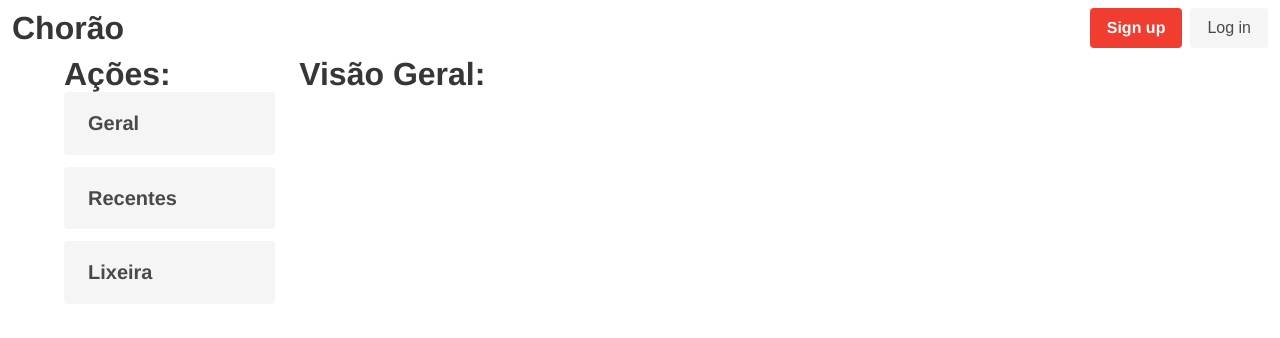
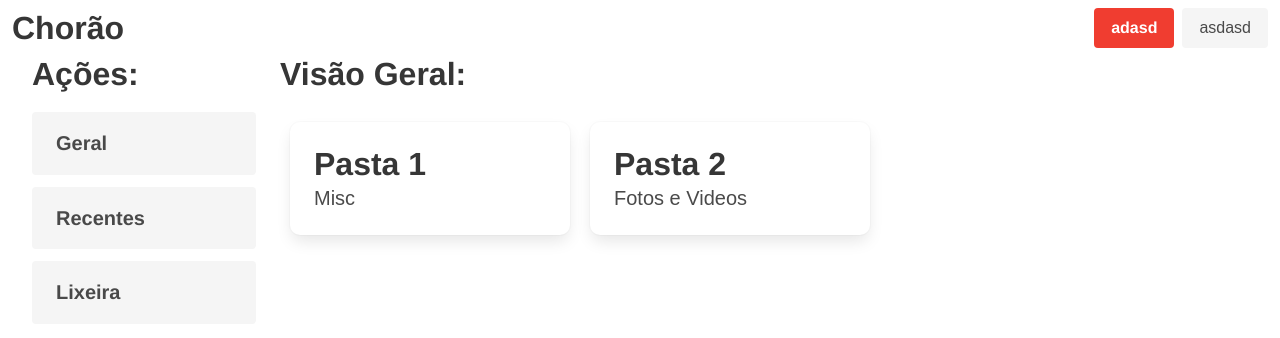
Before and after one commit to wvxbs/chorao, a React (Create React App) app: page /Home in a window 1280 px wide. Shown: the top 338 px of the page. Built offline with nearby package versions, Linux system fonts and the light colour scheme; a web font is replaced by a local one.

Commit message:
general page folders done

```diff
--- a/src/Style.sass
+++ b/src/Style.sass
@@ -10,6 +10,9 @@ $family-sans-serif : 'Helvetica', sans-serif
 
 body
   user-select: none
+
+.title-mb
+  margin-bottom: 20px
 
 .title
   font-weight: bold
@@ -37,3 +40,12 @@ body
   color: $dark
   margin-top: 20px
   text-align: center
+
+.folders-container
+  display: flex
+  flex-wrap: wrap
+
+  .card
+    width: 280px
+    margin: 10px
+    border-radius: 10px
--- a/src/components/Header.js
+++ b/src/components/Header.js
@@ -21,10 +21,10 @@ const Header = props => {
                 <div className="navbar-item">
                     <div className="buttons">
                     <a className="button is-primary">
-                        <strong>Sign up</strong>
+                        <strong>adasd</strong>
                     </a>
                     <a className="button is-light">
-                        Log in
+                        asdasd
                     </a>
                     </div>
                 </div>
--- a/src/signed/home/Layout.js
+++ b/src/signed/home/Layout.js
@@ -10,11 +10,11 @@ const Layout = props => {
             <div id="header">
                 <Header />
             </div>
-            <div id="body" className="container">
+            <div id="body" className="container is-fluid">
                 <div class="columns">
                     <div class="column is-one-fifth is-hidden-touch" id="sidebar">
                         <div>
-                            <h1 className="title">
+                            <h1 className="title title-mb">
                                 Ações:
                             </h1>
                         </div>
--- a/src/signed/home/layout/content/General.js
+++ b/src/signed/home/layout/content/General.js
@@ -1,9 +1,58 @@
 import React, {useEffect, useState} from 'react'
+import { Link, Route } from 'react-router-dom'
+import Folder from './general/Folder'
 
 const General = props => {
+
+    const [Items, setItems]= useState([])
+
+    useEffect(() => {
+
+
+
+    })
+
+    const Folders =  (arr) => {
+        const RenderFolder = arr.map(folder => {
+            return (
+                <Link to={"/Folder/" + folder.user.replace(/\s/g, '') + "/" + folder.name.replace(/\s/g, '') + ""}>
+                    <Folder
+                        id={folder.id}
+                        desc={folder.desc}
+                        name={folder.name}
+                    />
+                </Link>
+            )
+        })
+
+        return RenderFolder
+    }
+
     return(
         <div>
-            <h1 className="title">Visão Geral:</h1>
+            <div>
+                <h1 className="title title-mb">
+                    Visão Geral:
+                </h1>
+            </div>
+            <div>
+                <div className="folders-container" >
+                    {Folders([
+            {
+                id : 1,
+                user : 'wvxbs',
+                name : 'Pasta 1',
+                desc : 'Misc'
+            },
+            {
+                id : 2,
+                user : 'Maia',
+                name : 'Pasta 2',
+                desc : 'Fotos e Videos'
+            },
+        ])}
+                </div>
+            </div>
         </div>
     )
 }
--- a/src/signed/home/layout/content/Recents.js
+++ b/src/signed/home/layout/content/Recents.js
@@ -4,7 +4,7 @@ const Recents = props => {
     return (
         <div>
             <div>
-                <h1 className="title">
+                <h1 className="title title-mb">
                     Recentes:
                 </h1>
             </div>
--- a/src/signed/home/layout/content/Trash.js
+++ b/src/signed/home/layout/content/Trash.js
@@ -4,7 +4,7 @@ const Trash = props => {
     return (
         <div>
             <div>
-                <h1 className="title">
+                <h1 className="title title-mb">
                     Lixeira:
                 </h1>
             </div>
--- /dev/null
+++ b/src/signed/home/layout/content/general/Folder.js
@@ -0,0 +1,18 @@
+import React from 'react'
+
+const Folder = props => {
+    return (
+        <div class="card">
+            <div class="card-content">
+                <p class="title">
+                {props.name}
+                </p>
+                <p class="subtitle">
+                {props.desc}
+                </p>
+            </div>
+        </div>
+    )
+}
+
+export default Folder
```
Also changed, not shown: src/components/Error.js (added, +7 -0 lines).
